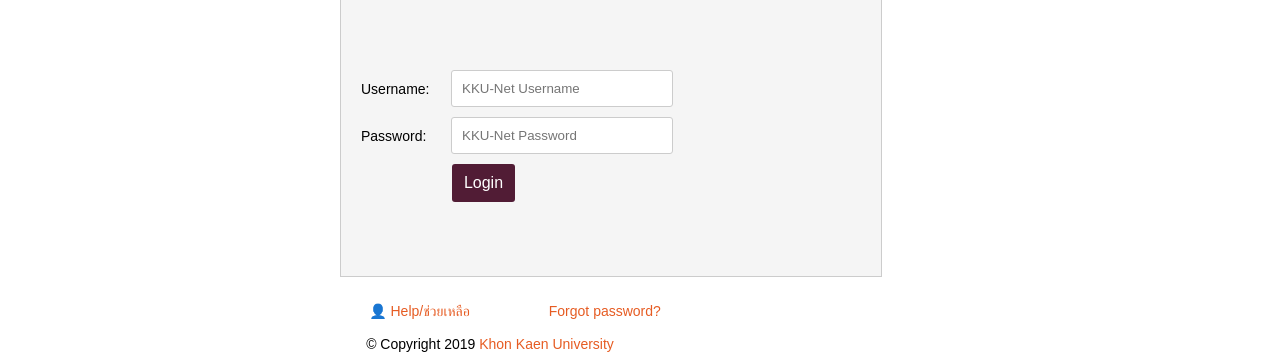
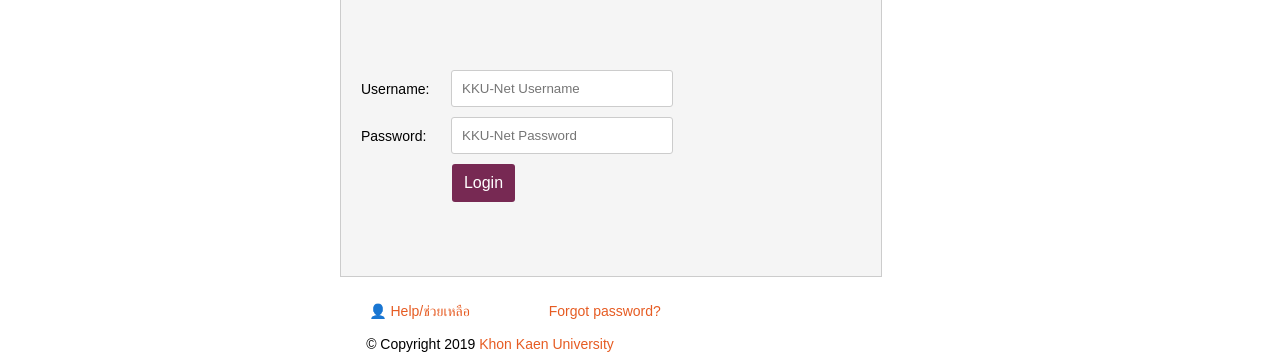
Before and after one commit to NongNgui/KKUWiFi-Clone, a plain HTML site: page index.html in a window 1280 px wide. Shown: the part 508-860 px from the top of the page. Drawn offline with Linux system fonts and the light colour scheme.

Commit message:
CUMMIT AGAIN

```diff
--- a/index.html
+++ b/index.html
@@ -88,7 +88,7 @@
         .login-button {
             width: 12.5%;
             padding: 10px;
-            background-color: #511c35;
+            background-color: #772953;
             color: white;
             border: none;
             border-radius: 3px;
```
